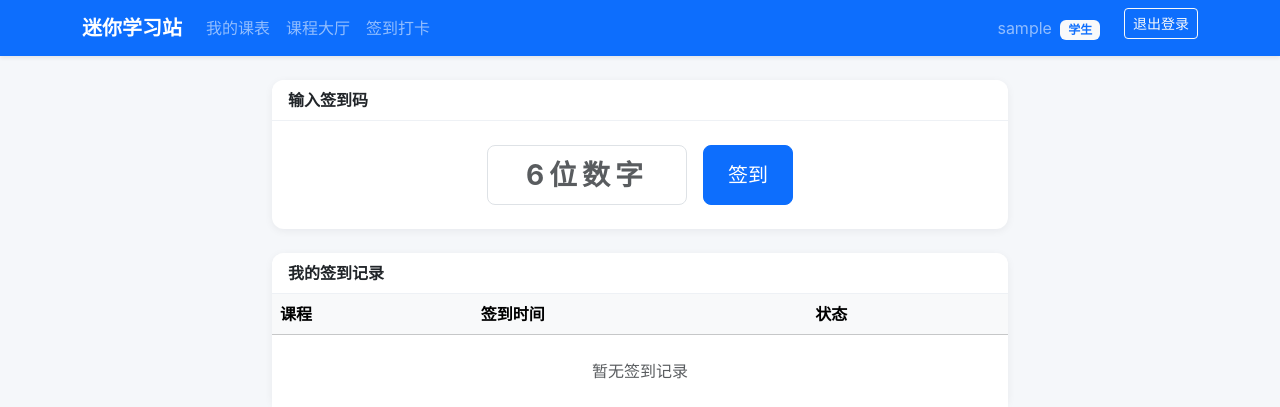
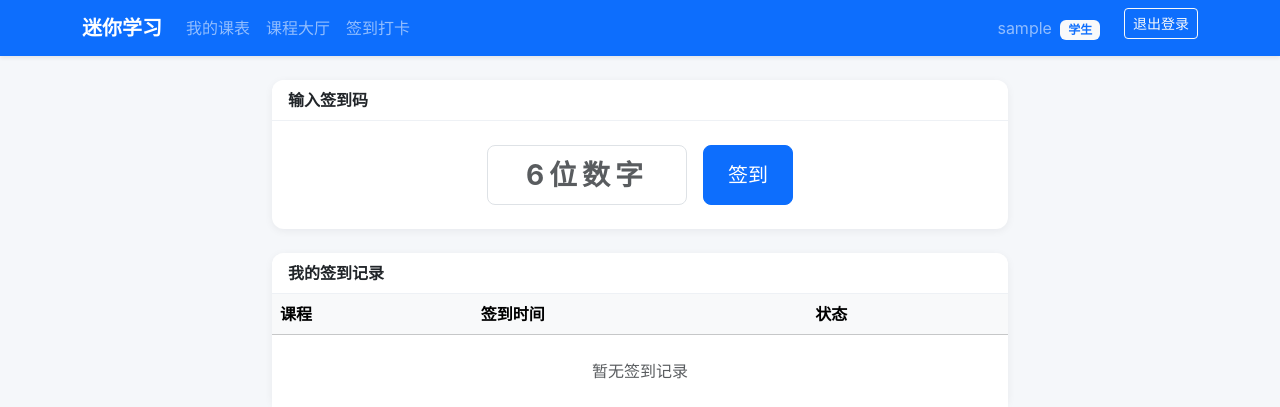
Before and after one commit to gardengala/mini_xuetong, a Flask app: page /attendance in a window 1280 px wide. Shown: the top 407 px of the page. Run offline with Flask 3, Linux system fonts and the light colour scheme; the visitor is signed in with stand-in values (Sample User, id 1); data that the repository does not hold is empty.

Commit message:
测试自动同步

```diff
--- a/templates/base.html
+++ b/templates/base.html
@@ -10,7 +10,7 @@
 <body>
 <nav class="navbar navbar-expand-lg navbar-dark bg-primary shadow-sm">
     <div class="container">
-        <a class="navbar-brand fw-bold" href="{{ url_for('index') }}">迷你学习站</a>
+        <a class="navbar-brand fw-bold" href="{{ url_for('index') }}">迷你学习</a>
         <button class="navbar-toggler" type="button" data-bs-toggle="collapse" data-bs-target="#navbarMain">
             <span class="navbar-toggler-icon"></span>
         </button>
```
